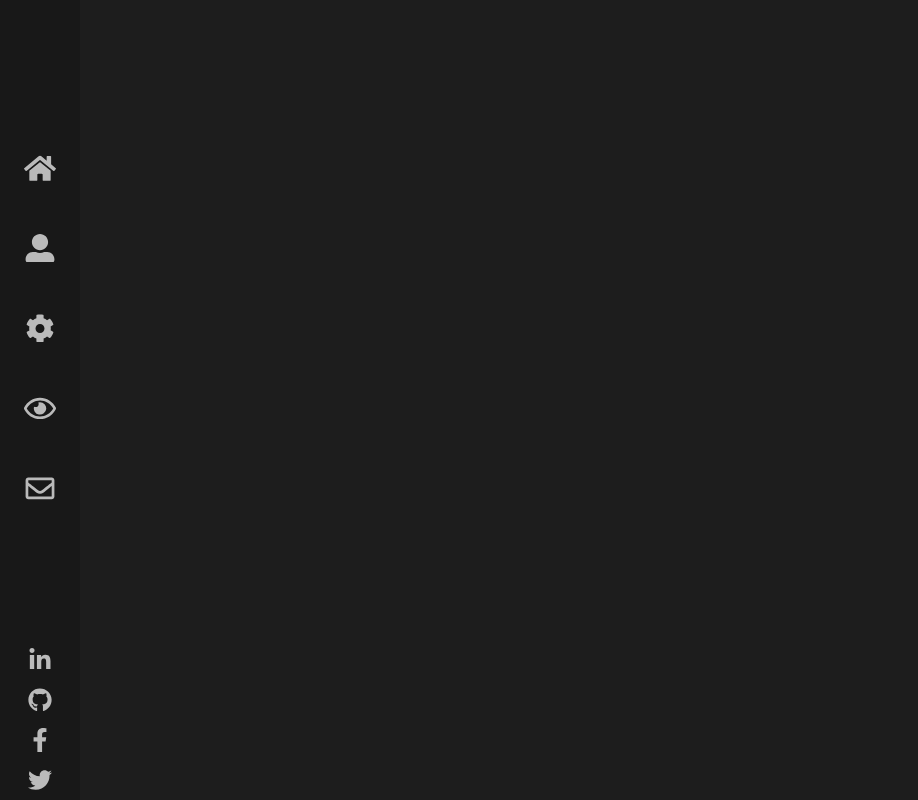
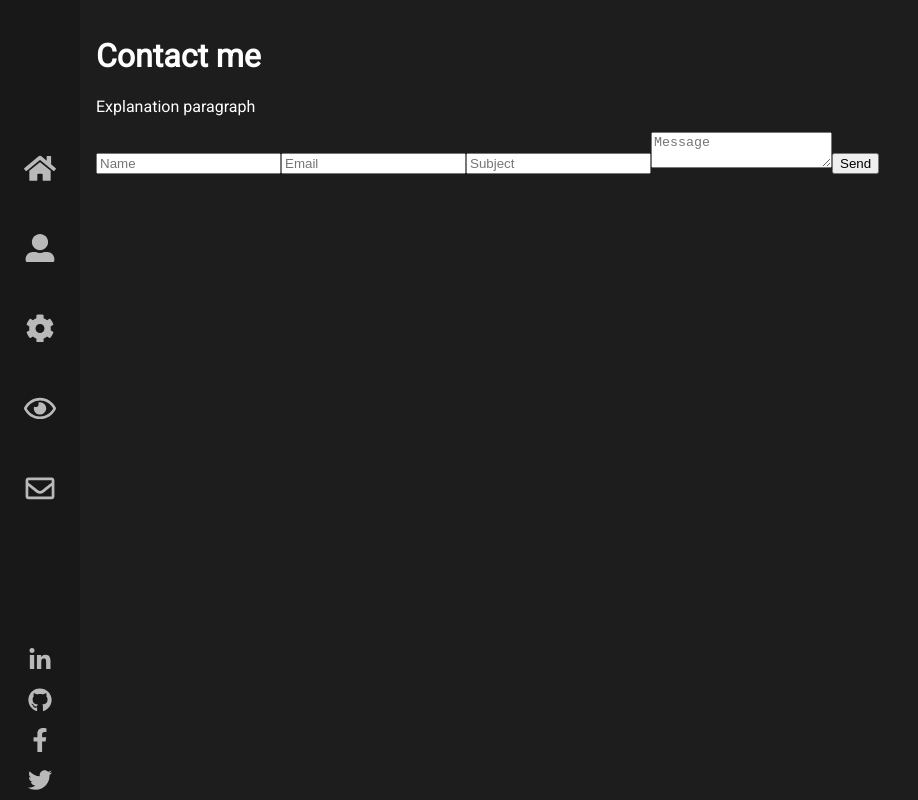
Before and after one commit to ranm13/portfolio, a React (Create React App) app: page /contact in a window 1280 px wide. Shown: the whole page, without its empty margins (0-918 px from the left). Built offline with nearby package versions, Linux system fonts and the light colour scheme.

Commit message:
added the basic skeleton of the contact page

```diff
--- a/src/components/pages/Contact.jsx
+++ b/src/components/pages/Contact.jsx
@@ -1,9 +1,38 @@
-import React from "react";
+import React, {Component} from "react";
 
-const Contact = function() {
-  return (
-  <div>
+class Contact extends Component{
+  constructor(){
+    super();
+    this.state={
+      name: "",
+      email: "",
+      subject: "",
+      message: ""
+    }
+  }
 
-  </div>);
-};
+  render(){
+    return (
+      <div className="contact-page-container">
+        <h1>Contact me</h1>
+        <p>Explanation paragraph</p>
+
+        <form className="contact-info" autoComplete="off" >
+          <input placeholder="Name" name="name" value={this.state.name} type="text" onChange={this.onChange}/>
+          <input placeholder="Email" name="email" value={this.state.email} type="text" onChange={this.onChange}/>
+          <input placeholder="Subject" name="subject" value={this.state.subject} type="text" onChange={this.onChange}/>
+          <textarea placeholder="Message" name="message" value={this.state.message} type="text" onChange={this.onChange}/>
+          <button type="button" onClick={this.send}>Send</button>
+        </form>
+      </div>);
+    };
+
+    onChange = e => {
+      let changedKey = e.target.name;
+      this.setState({ [changedKey] : e.target.value });
+    }
+
+  send = () => {}
+  }
+
 export default Contact;
```
